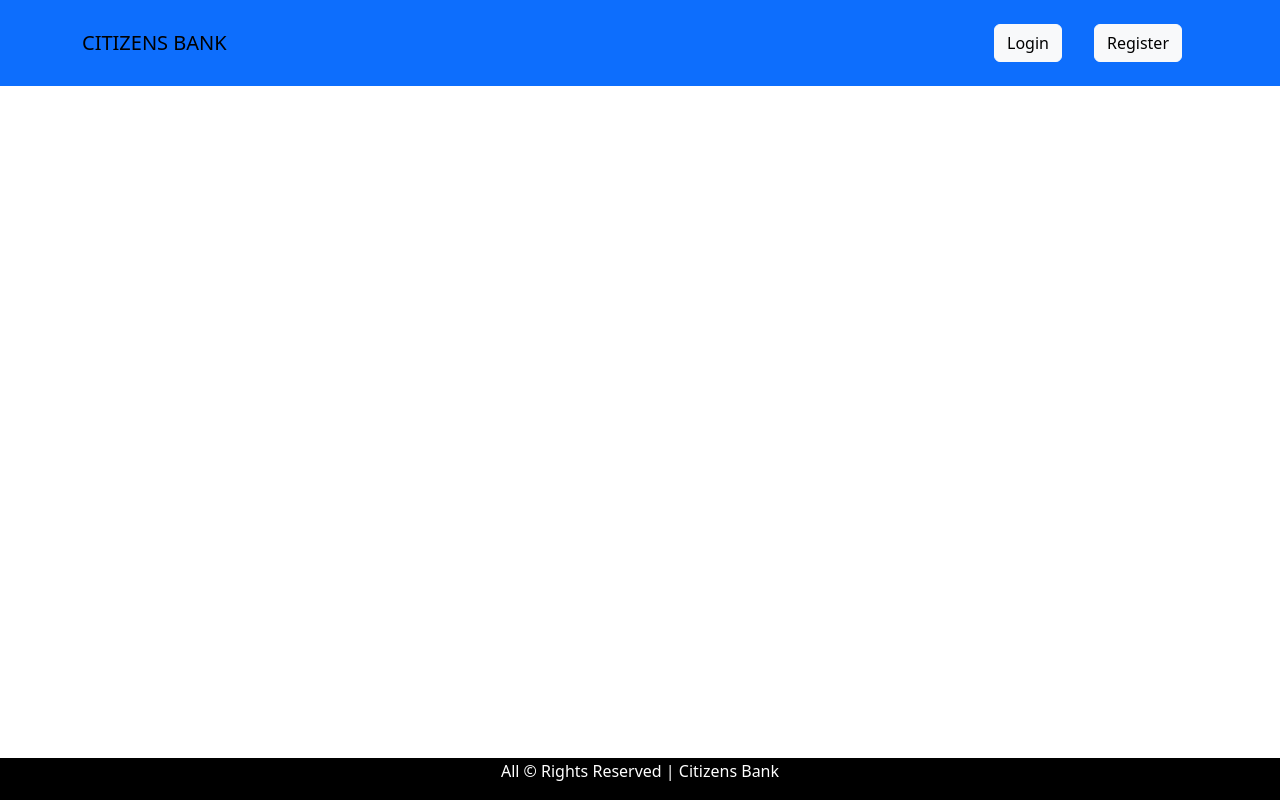
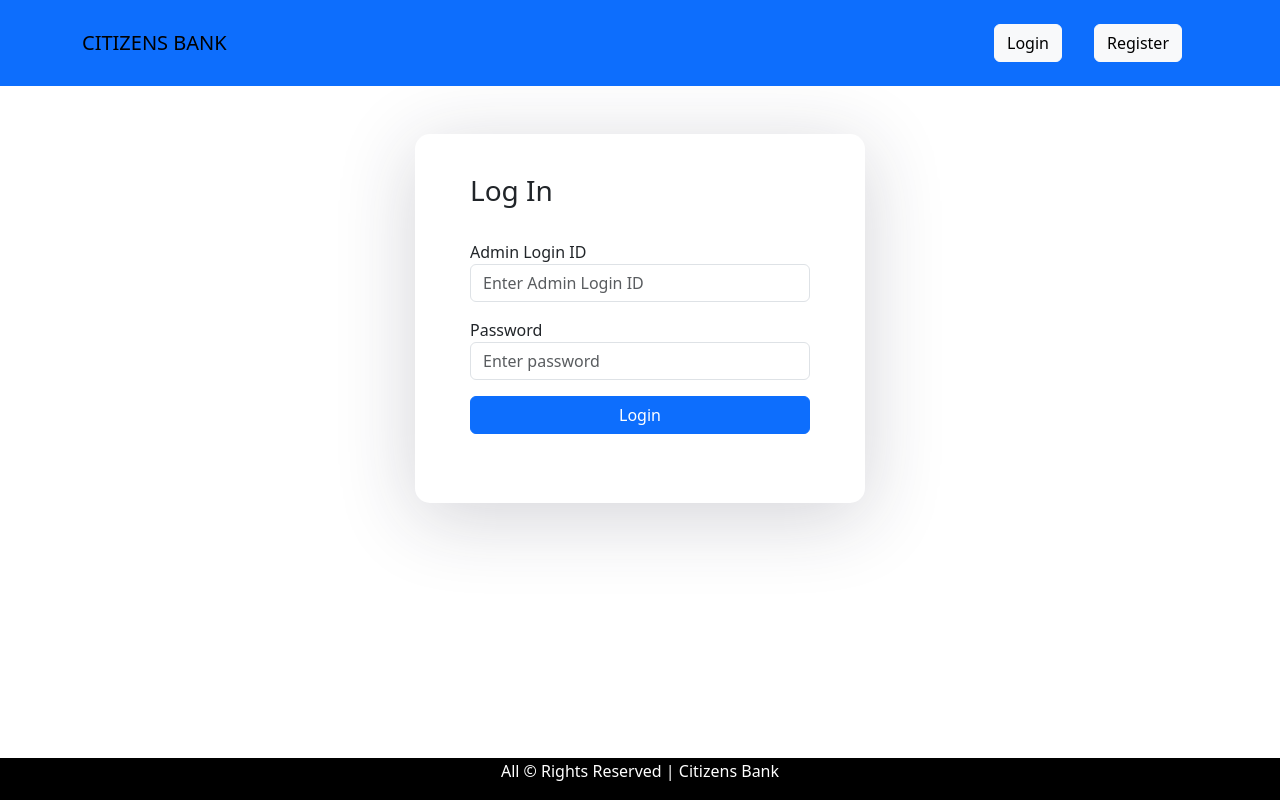
Before and after one commit to knightvertrag/online-banking-system, a React (Create React App) app in the folder client/: page /admin in a window 1280 px wide. Built offline with nearby package versions, Linux system fonts and the light colour scheme.

Commit message:
Added Admin Login

```diff
--- a/client/src/App.js
+++ b/client/src/App.js
@@ -13,6 +13,9 @@ import { useEffect, useState } from "react";
 import PaymentForm from "./components/PaymentForm";
 import ViewProfile from "./components/ViewProfile";
 import EditProfile from "./components/EditProfile";
+import AdminDashboard from "./components/AdminDashboard"
+import Admin from "./components/Admin";
+
 
 
 function App() {
@@ -41,8 +44,10 @@ function App() {
             <Route path="/openaccount" element={<OpenAccount profile={profile}/>} />
             <Route path="/dashboard" element={<Dashboard fetchProfile={fetchProfile} profile={profile}/>} />
             <Route path="/payment" element={<PaymentForm />} />
+            <Route path="/admin" element= {<Admin setIsLoggedIn={setIsLoggedIn}/>}/>
             <Route path="viewProfile/:id" element={<ViewProfile/>} />
             <Route path="editProfile/:id" element={<EditProfile/>} />
+            <Route path="/adminDashboard" element={<AdminDashboard/>}/>
           </Routes>
         </div>
         <Footer />
--- /dev/null
+++ b/client/src/components/Admin.js
@@ -0,0 +1,95 @@
+import React, { useState } from "react";
+import "./Auth.css";
+import { useNavigate } from "react-router-dom";
+
+import AdminService from "../service/AdminService";
+
+
+const Admin = ({setIsLoggedIn}) => {
+
+    const history=useNavigate();
+
+const [adminId, setadminId] = useState('');
+const [password, setPassword] = useState('');
+    const [errorMessage, setErrorMessage] = useState('');
+  const [successMessage, setSuccessMessage] = useState('');
+
+  const handleLogin = async () => {
+    if (!adminId || !password) {
+      setErrorMessage('Please Enter both Admin ID and Password');
+      return;
+    }
+    const admin = { adminId, password };
+
+    try{
+        const loginSuccess = await AdminService.login(admin);
+        console.log('API response: ', loginSuccess);
+        if (loginSuccess) {
+          setIsLoggedIn(true)
+          localStorage.setItem("adminID", adminId);
+          setSuccessMessage('Login successful, redirecting');
+          setTimeout(() => {
+            history("/adminDashboard");
+          }, 1000);
+        }
+        else {
+          setErrorMessage("Invalid Admin ID or Password");
+        }
+      }
+      catch (error) {
+        console.error('Login error: ', error);
+        setErrorMessage('An error occured during login');
+      }
+
+  }
+  return (
+
+    <div className=" d-flex justify-content-center flex-column text-left center-screen">
+    <div className="auth-inner m-5">
+
+
+        <h3>Log In</h3>
+        <br/>
+        <div className="mb-3">
+          <label>Admin Login ID</label>
+          <input
+            type="text"
+            className="form-control"
+            placeholder="Enter Admin Login ID"
+
+            value={adminId}
+            onChange={(e) => setadminId(e.target.value)}
+
+          />
+        </div>
+        <div className="mb-3">
+          <label>Password</label>
+          <input
+            type="password"
+            className="form-control"
+            placeholder="Enter password"
+
+            value={password}
+            onChange={(e) => setPassword(e.target.value)}
+          />
+        </div>
+        <div className="d-grid">
+          <button type="submit" className="btn btn-primary" onClick={handleLogin}>
+            Login
+          </button>
+
+          {errorMessage && <p className='error-message'>{errorMessage}</p>}
+          {successMessage && <p className='successMessage'>{successMessage}</p>}
+        </div>
+
+<div>
+<br/>
+
+</div>
+    </div>
+  </div>
+  );
+};
+
+
+export default Admin;
--- /dev/null
+++ b/client/src/components/AdminDashboard.js
@@ -0,0 +1,58 @@
+import React, { useEffect, useState } from "react";
+
+import { useNavigate } from "react-router";
+import AdminService from "../service/AdminService";
+
+const AdminDashboard = () => {
+
+  const history=useNavigate();
+  useEffect(() => {
+    fetchAllCustomers();
+
+}, []);
+const [customers, setAllCustomers] = useState([]);
+
+const fetchAllCustomers = () => {
+    AdminService.getAllCustomers().then((response) => {
+        setAllCustomers(response.data);
+        console.log(response.data);
+    })
+}
+
+  return (
+    <div>All Customers Details
+    <div className="row justify-content-center" >
+
+    <table className="table table-success w-auto">
+     <thead>
+        <tr className="table-danger">
+            <th>Customer Id</th>
+            <th>First Name</th>
+            <th>Last Name</th>
+            <th>Aadhar</th>
+            <th>Date of Birth</th>
+            <th>Email</th>
+            <th>Father's Name</th>
+            <th>Password</th>
+            <th>Phone No.</th>
+        </tr>
+    </thead>
+    <tbody>
+            {/* {customers?.map(
+                    response =>
+                    <tr key={response.custId}>
+                        <td> {response.firstName} </td>
+                        <td>{response.lastName}</td>
+
+                    </tr>
+                )
+            } */}
+    </tbody>
+    </table>
+    </div>
+    </div>
+
+  )
+}
+
+export default AdminDashboard
--- a/client/src/components/Login.js
+++ b/client/src/components/Login.js
@@ -3,7 +3,7 @@ import "./Auth.css";
 import { useNavigate } from "react-router-dom";
 import AuthenticationService from "../service/AuthenticationService";
 import "./Login.css"
-
+import { Link } from "react-router-dom";
 
 const Login = ({setIsLoggedIn}) => {
 
@@ -79,6 +79,10 @@ const Login = ({setIsLoggedIn}) => {
             {successMessage && <p className='successMessage'>{successMessage}</p>}
           </div>
 
+        <div>
+          <br/>
+          <Link to={{pathname: "/admin"}}>Sign in as Admin</Link>
+        </div>
 
       </div>
     </div>
--- a/client/src/components/ViewAccounts.js
+++ b/client/src/components/ViewAccounts.js
@@ -1,7 +1,7 @@
 import React, { useEffect, useState } from "react";
 import AccountsService from "../service/AccountsService";
 import { useNavigate } from "react-router";
-import AuthenticationService from "../service/AuthenticationService";
+
 
 const ViewAccounts = ({profile}) =>{
 
--- /dev/null
+++ b/client/src/service/AdminService.js
@@ -0,0 +1,45 @@
+import axios from "axios";
+
+class AdminService {
+  static async login(admin) {
+    try {
+      const response = await axios.post(
+        "http://localhost:8085/obs/admin/loginAdmin",
+        admin
+      );
+      console.log(admin);
+      if (response.data === true) {
+        return true;
+      } else {
+        return false;
+      }
+    } catch (error) {
+      console.error("Login Error: ", error);
+    }
+  }
+
+//   static async registerCustomer(customer) {
+//     try {
+//       const response = await axios.post(
+//         "http://localhost:8085/obs/api/register",
+//         customer
+//       );
+//       return response.data;
+//     } catch (error) {
+//       console.error("Registration Error: ", error);
+//     }
+//   }
+
+  static async getAllCustomers() {
+    try {
+      const response = await axios.get(
+        `http://localhost:8085/obs/admin/allCustomers`
+      );
+      return response.data;
+    } catch (error) {
+      console.error("Fetch Error: ", error);
+    }
+  }
+}
+
+export default AdminService;
```
